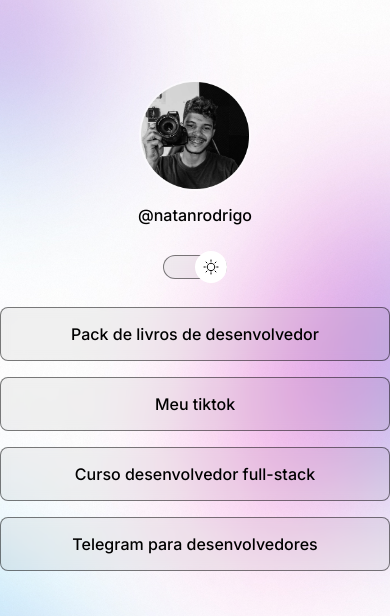
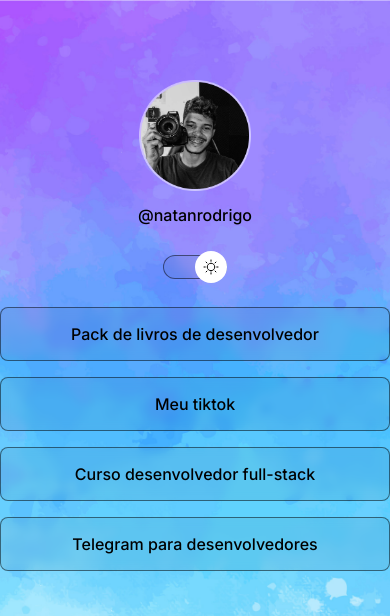
Before and after one commit to NatanRodrigo/projetoarvore, a plain HTML site: page index.html in a window 390 px wide. Shown: the top 616 px of the page. Drawn offline with nearby package versions, Linux system fonts and the light colour scheme.

Commit message:
alteração mobile

```diff
--- a/style.css
+++ b/style.css
@@ -6,7 +6,7 @@
 
 :root {
   --text-color: white;
-  --bg-url: url(./assets/bg-mobile.jpg);
+  --bg-url: url(./assets/pexels-instawalli-176851.jpg);
   --stroke-color: rgba(255, 255, 255, 0.5);
   --surface-color: rgba(0, 0, 0, 0.05);
   --sufarce-color-haver: rgba(0, 0, 0, 0.02);
@@ -16,7 +16,7 @@
 
 .ligth {
   --text-color: black;
-  --bg-url: url(./assets/bg-mobile-light.jpg);
+  --bg-url: url(./assets/3392793.jpg);
   --stroke-color: rgba(0, 0, 0, 0.5);
   --surface-color: rgba(0, 0, 0, 0.05);
   --sufarce-color-haver: rgba(0, 0, 0, 0.02);
```
